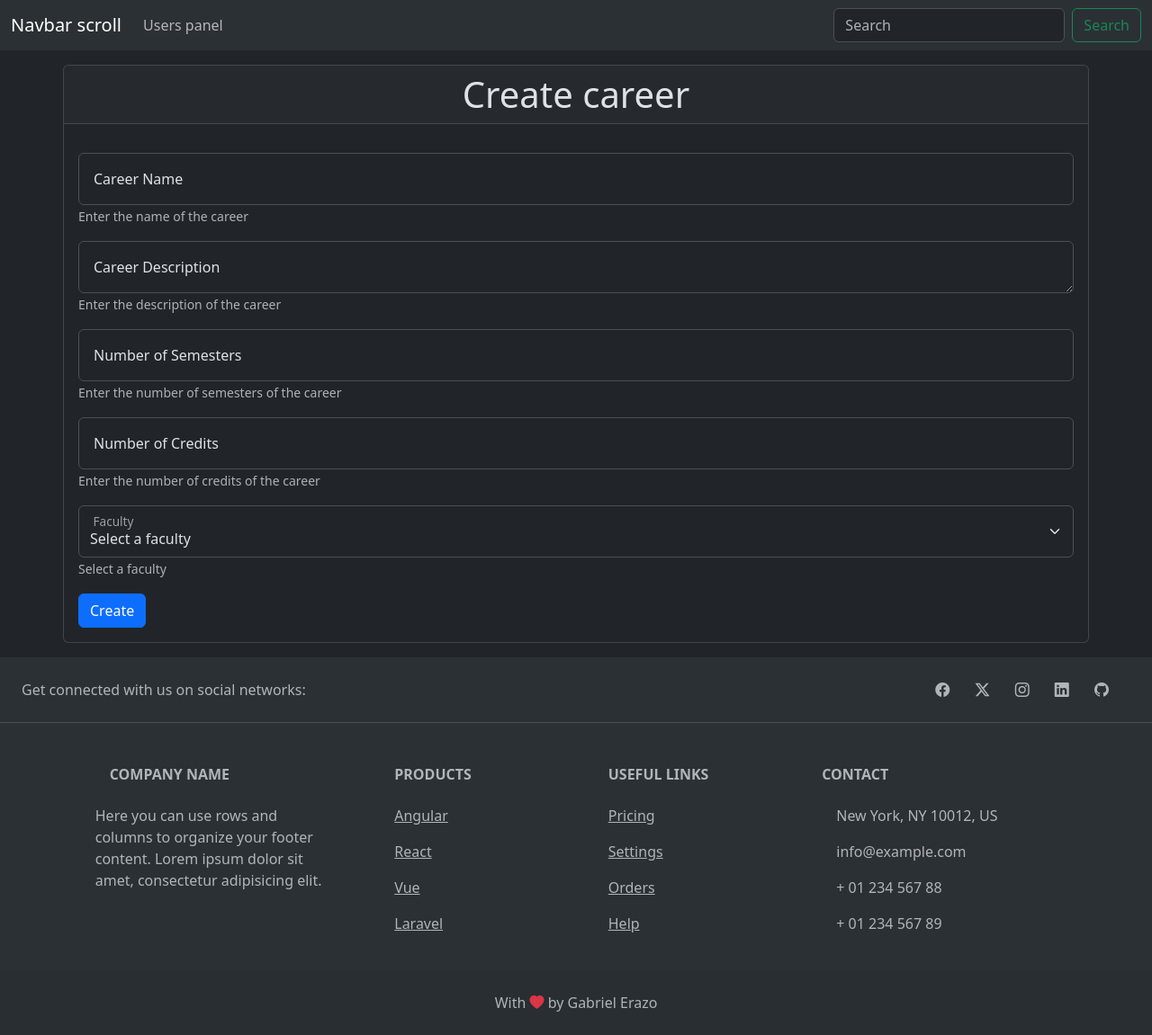
After one commit to gfranciscoerazom/Crafters, a FastAPI app: template templates/admin/careers/create.html in a window 1280 px wide. The commit adds this page. Shown: the whole page at 90% size. Run offline with FastAPI, Linux system fonts and the light colour scheme; the template is opened without the code that fills it, so the values that code supplies are empty; parts of the project's set-up code (start-up, migrations or seed data) failed here and were passed over.

Commit message:
Adds the function to create a career from the admin.

```diff
--- a/db/schema.py
+++ b/db/schema.py
@@ -118,7 +118,7 @@ class UserCareer(Base):
     status = Column(String)
 
 
-class Career(Base):
+class Career(Base):  # ✅
     """
     Represents a career that a user can take.
 
--- /dev/null
+++ b/templates/admin/careers/create.html
@@ -0,0 +1,122 @@
+{% extends "/layout/base.html" %}
+
+{% block content %}
+<div class="container card p-0">
+    <!-- Card header -->
+    <h1 class="card-header text-center">Create career</h1>
+
+    <!-- Card body -->
+    <div class="card-body p3">
+        {% if message %}
+        <div class="alert alert-danger alert-dismissible fade show" role="alert">
+            {{ message }}
+            <button type="button" class="btn-close" data-bs-dismiss="alert" aria-label="Close"></button>
+        </div>
+        {% endif %}
+
+        <form method="post" class="needs-validation" novalidate>
+            <!-- Name -->
+            <div class="form-floating mt-3">
+                <input type="text" class="form-control" name="name" id="floatingCareerName" placeholder="Career name"
+                    aria-describedby="helpBlockCareerName" required>
+                <label for="floatingCareerName" class="px-3">
+                    Career Name
+                </label>
+                <span class="form-text" id="helpBlockCareerName">
+                    Enter the name of the career
+                </span>
+                <span class="valid-feedback">
+                    Looks good!
+                </span>
+                <span class="invalid-feedback">
+                    Please enter the name of the career
+                </span>
+            </div>
+
+            <!-- Description -->
+            <div class="form-floating mt-3">
+                <textarea class="form-control" name="description" id="floatingCareerDescription"
+                    placeholder="Career description" aria-describedby="helpBlockCareerDescription" required></textarea>
+                <label for="floatingCareerDescription" class="px-3">
+                    Career Description
+                </label>
+                <span class="form-text" id="helpBlockCareerDescription">
+                    Enter the description of the career
+                </span>
+                <span class="valid-feedback">
+                    Looks good!
+                </span>
+                <span class="invalid-feedback">
+                    Please enter the description of the career
+                </span>
+            </div>
+
+            <!-- Semesters -->
+            <div class="form-floating mt-3">
+                <input type="number" class="form-control" name="semesters" id="floatingCareerSemesters"
+                    placeholder="Number of semesters" aria-describedby="helpBlockCareerSemesters" required>
+                <label for="floatingCareerSemesters" class="px-3">
+                    Number of Semesters
+                </label>
+                <span class="form-text" id="helpBlockCareerSemesters">
+                    Enter the number of semesters of the career
+                </span>
+                <span class="valid-feedback">
+                    Looks good!
+                </span>
+                <span class="invalid-feedback">
+                    Please enter the number of semesters of the career
+                </span>
+            </div>
+
+            <!-- Credits -->
+            <div class="form-floating mt-3">
+                <input type="number" class="form-control" name="credits" id="floatingCareerCredits"
+                    placeholder="Number of credits" aria-describedby="helpBlockCareerCredits" required>
+                <label for="floatingCareerCredits" class="px-3">
+                    Number of Credits
+                </label>
+                <span class="form-text" id="helpBlockCareerCredits">
+                    Enter the number of credits of the career
+                </span>
+                <span class="valid-feedback">
+                    Looks good!
+                </span>
+                <span class="invalid-feedback">
+                    Please enter the number of credits of the career
+                </span>
+            </div>
+
+            <!-- Faculties -->
+            <div class="form-floating mt-3">
+                <select class="form-select" name="faculty_id" id="floatingCareerFaculty"
+                    aria-describedby="helpBlockCareerFaculty" required>
+                    <option value="" selected disabled>Select a faculty</option>
+                    {% for faculty in faculties %}
+                    <option value="{{ faculty.id }}">{{ faculty.name }}</option>
+                    {% endfor %}
+                </select>
+                <label for="floatingCareerFaculty" class="px-3">
+                    Faculty
+                </label>
+                <span class="form-text" id="helpBlockCareerFaculty">
+                    Select a faculty
+                </span>
+                <span class="valid-feedback">
+                    Looks good!
+                </span>
+                <span class="invalid-feedback">
+                    Please select a faculty
+                </span>
+            </div>
+
+            <!-- Submit Button -->
+            <button type="submit" class="btn btn-primary mt-3">Create</button>
+        </form>
+    </div>
+</div>
+{% endblock %}
+
+{% block scripts %}
+<script src="/static/js/form-submission-validation.js"></script>
+{% endblock %}
--- a/templates/layout/navbar.html
+++ b/templates/layout/navbar.html
@@ -61,6 +61,12 @@
 
                         <!-- Faculty links -->
                         <li><a class="dropdown-item" href="/admin/create-faculty/">Create faculty</a></li>
+                        <li>
+                            <hr class="dropdown-divider">
+                        </li>
+
+                        <!-- Career links -->
+                        <li><a class="dropdown-item" href="/admin/create-career/">Create career</a></li>
                     </ul>
                 </li>
                 {% endif %}
```
Also changed, not shown: admin/endpoints.py (+127 -1 lines).
